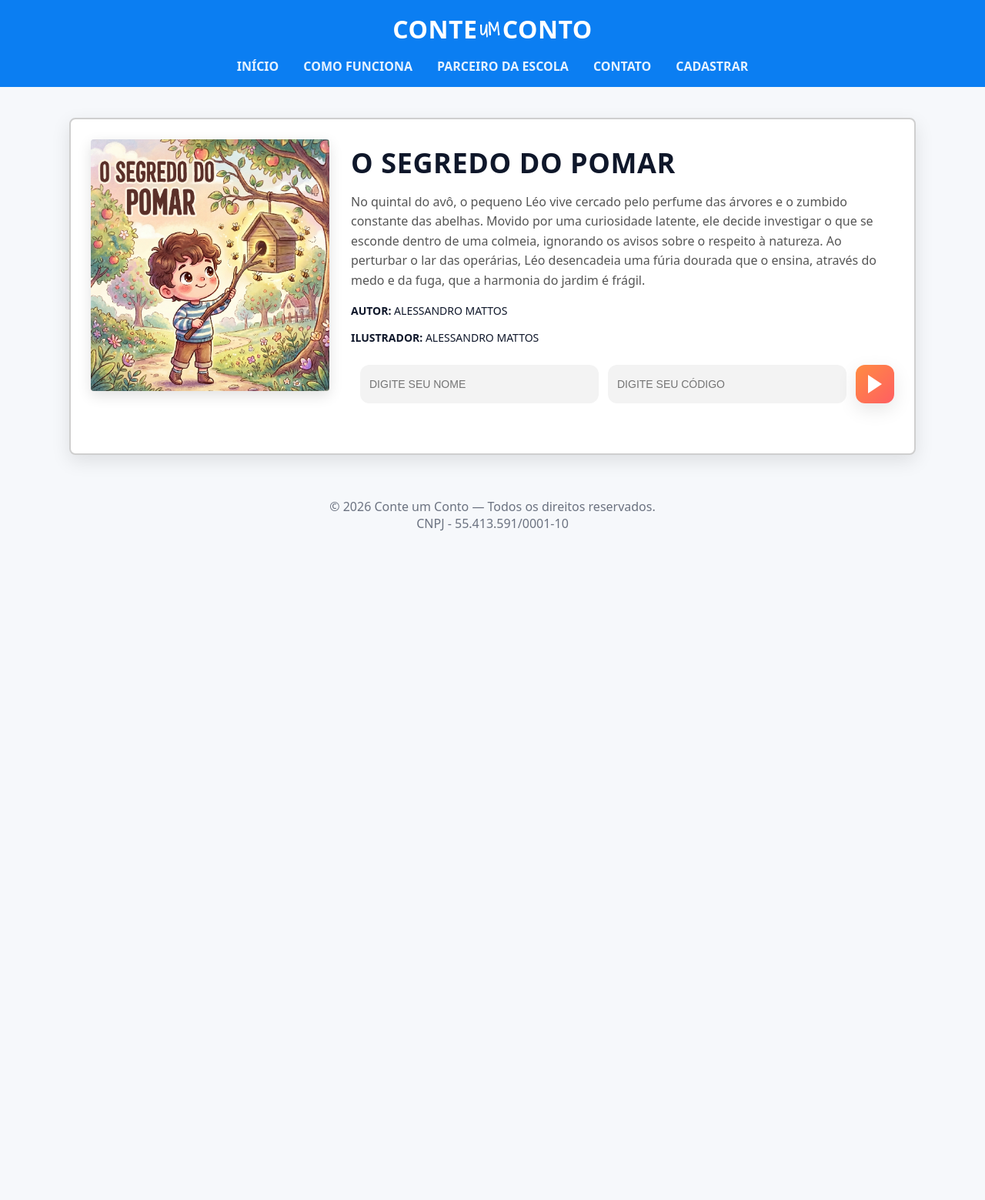
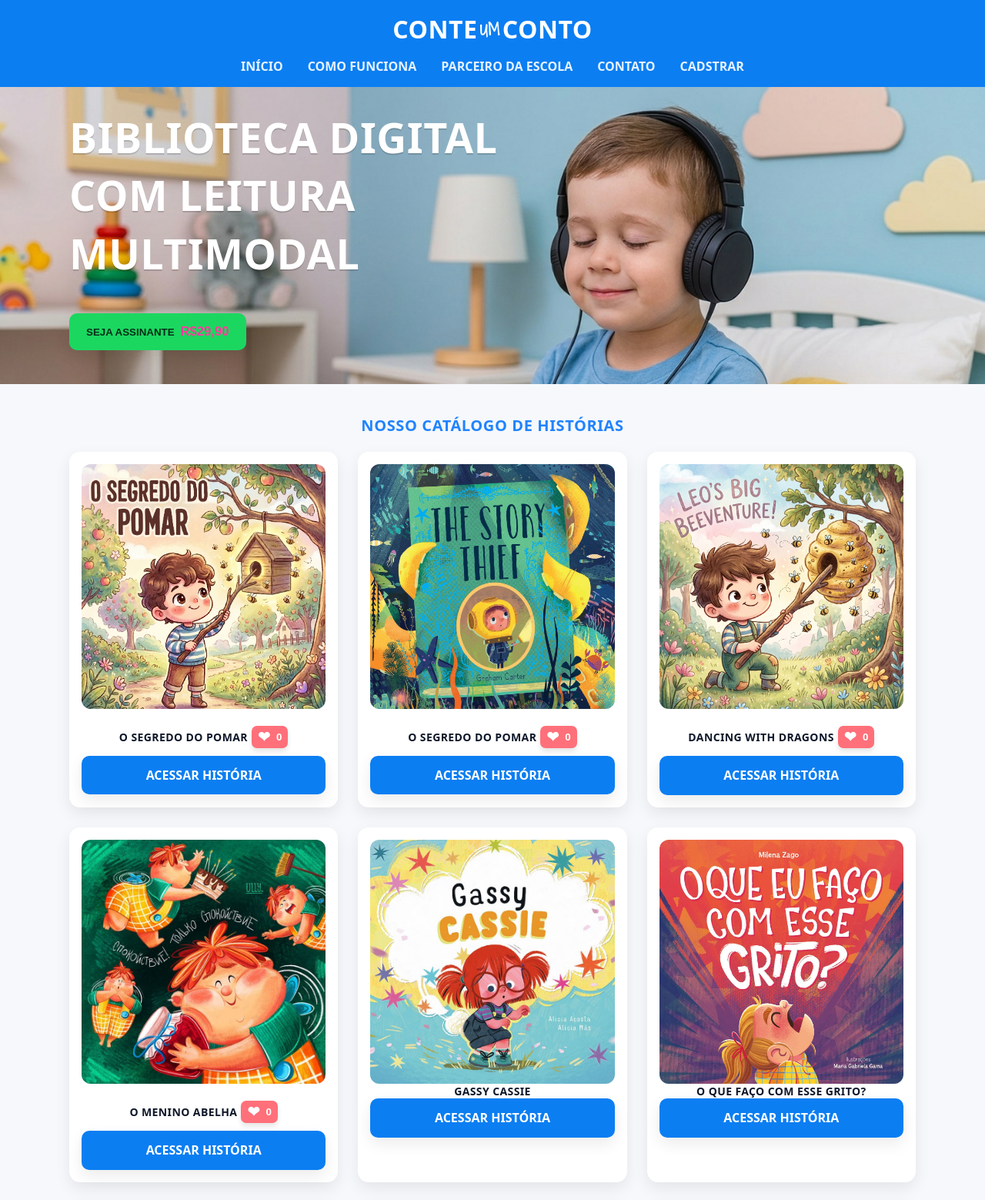
Before and after one commit to animattos/conteumconto, a plain HTML site: page index.html in a window 1280 px wide. Shown: the top 1559 px of the page at 77% size. Before the commit the page ends 800 px from the top, so only its background shows below. Drawn offline with Linux system fonts and the light colour scheme; files that its build step writes are made by us from their sources.

Commit message:
Add files via upload

```diff
--- a/index.html
+++ b/index.html
@@ -3,25 +3,20 @@
 <head>
   <meta charset="UTF-8" />
   <meta name="viewport" content="width=device-width, initial-scale=1.0"/>
+  <title>CONTE UM CONTO</title>
+  <link rel="stylesheet" href="styles.css"/>
+<script src="https://www.gstatic.com/firebasejs/8.10.1/firebase-app.js"></script>
+<script src="https://www.gstatic.com/firebasejs/8.10.1/firebase-database.js"></script>
 
-  <title>GARATUJAS — Lily’s Lostpurr</title>
-
-  <link rel="stylesheet" href="style.css"/>
+<script src="script.js" defer></script>
 
   <link rel="preconnect" href="https://fonts.googleapis.com">
-  <link rel="preconnect" href="https://fonts.gstatic.com" crossorigin>
-
-  <link href="https://fonts.googleapis.com/css2?family=Shadows+Into+Light&display=swap" rel="stylesheet">
-
-  <!-- FIREBASE -->
-  <script src="https://www.gstatic.com/firebasejs/9.0.0/firebase-app-compat.js"></script>
-  <script src="https://www.gstatic.com/firebasejs/9.0.0/firebase-database-compat.js"></script>
-
+<link rel="preconnect" href="https://fonts.gstatic.com" crossorigin>
+<link href="https://fonts.googleapis.com/css2?family=Shadows+Into+Light&display=swap" rel="stylesheet">
 </head>
-
 <body>
 
-  <!-- MODAL CADASTRO -->
+ <!-- MODAL CADASTRO -->
   <div id="modalCadastro" class="modal">
 
     <div class="modal-content">
@@ -53,186 +48,190 @@
     </div>
 
   </div>
+  <!-- HEADER -->
+  <header class="site-header">
+  <div class="topbar">
+    <div class="brand-wrapper">
+      <h1 class="brand">
+        <span class="palavra-grande">CONTE</span>
+        <span class="palavra-pequena fonte-diferente">UM</span>
+        <span class="palavra-grande">CONTO</span>
+      </h1>
+    </div>
+
+      <!-- Botão hamburger (aparece apenas no mobile) -->
+      <button class="hamburger" id="hamburger" aria-label="Abrir menu" aria-controls="primary-nav" aria-expanded="false">
+        <span></span><span></span><span></span>
+      </button>
+
+      <nav class="nav" id="primary-nav">
+        <a href="#inicio">INÍCIO</a>
+        <a href="#como-funciona">COMO FUNCIONA</a>
+        <a href="#parceiro">PARCEIRO DA ESCOLA</a>
+        <a href="#contato">CONTATO</a>
+        <a href="#" id="btn-validar">CADSTRAR</a>
+      </nav>
+    </div>
+  </header>
+
+  <!-- HERO -->
+  <section id="inicio" class="hero">
+    <div class="hero-inner">
+      <h2>BIBLIOTECA DIGITAL<br/>COM LEITURA<br/>MULTIMODAL</h2><br/>
+      <button id="cta" class="btn btn-cta">SEJA ASSINANTE <span class="price">R$29,90</span></button>
+    </div>
+  </section>
+
+  <!-- CATALOGO -->
+  <section class="catalogo" aria-labelledby="titulo-catalogo">
+    <h3 id="titulo-catalogo">NOSSO CATÁLOGO DE HISTÓRIAS</h3>
 
 
-  <!-- HEADER -->
-  <header class="site-header">
-
-    <div class="topbar">
-
-      <div class="brand-wrapper">
-
-        <h1 class="brand">
-          <span class="palavra-grande">CONTE</span>
-
-          <span class="palavra-pequena fonte-diferente">
-            UM
-          </span>
-
-          <span class="palavra-grande">CONTO</span>
-        </h1>
-
-      </div>
-
-      <!-- MENU MOBILE -->
-      <button
-        class="hamburger"
-        id="hamburger"
-        aria-label="Abrir menu"
-        aria-controls="primary-nav"
-        aria-expanded="false"
-      >
-        <span></span>
-        <span></span>
-        <span></span>
-      </button>
 
 
-      <!-- MENU -->
-      <nav class="nav" id="primary-nav">
+<!-- POMAR-->
 
-        <a href="../../index.html">INÍCIO</a>
+    <div class="grid">
+      <article class="card">
+        <img src="assets/lilys_lost_purr.jpg" alt="Lily's Lost Purr" /><br>
+        <div class="titulo-like-wrapper">
+    <h4>O Segredo do Pomar</h4>
+    <div class="like-container">
+      <button class="btn-like" id="like-btn-pomar">
+        <span class="heart-icon">❤</span>
+        <span id="like-count-pomar">0</span>
+      </button>
+    </div>
+  </div>
+ <a class="btn btn-primary" href="intro/osegredodopomar/index.html">ACESSAR HISTÓRIA</a>
+      </article>
 
-        <a href="#" class="menu-info">
-          COMO FUNCIONA
-        </a>
+<!-- FLORESTA-->
 
-        <a href="#" class="menu-info">
-          PARCEIRO DA ESCOLA
-        </a>
+  <article class="card">
+        <img src="assets/story_thief.jpg" alt="Uma surpresa na floresta" /><br>
+        <div class="titulo-like-wrapper">
+    <h4>O Segredo do Pomar</h4>
+    <div class="like-container">
+      <button class="btn-like" id="like-btn-floresta">
+        <span class="heart-icon">❤</span>
+        <span id="like-count-floresta">0</span>
+      </button>
+    </div>
+  </div>
+ <a class="btn btn-primary" href="intro/floresta.html">ACESSAR HISTÓRIA</a>
+      </article>
 
-        <a href="#" class="menu-info">
-          CONTATO
-        </a>
 
-        <a href="#" id="btn-validar">
-          CADASTRAR
-        </a>
+<!-- DRAGON-->
 
-      </nav>
+        <article class="card">
+        <img src="assets/mini_rabbit.jpg" alt="Dancing with Dragons" /><br>
+        <div class="titulo-like-wrapper">
+    <h4>DANCING WITH DRAGONS</h4>
+    <div class="like-container">
+      <button class="btn-like" id="like-btn-dragon">
+        <span class="heart-icon">❤</span>
+        <span id="like-count-dragon">0</span>
+      </button>
+    </div>
+  </div>
+        <a class="btn btn-primary" href="intro/dragons.html">ACESSAR HISTÓRIA</a>
+      </article>
+
+<!-- ABELHA-->
+
+
+<article class="card">
+        <img src="assets/menino_abelha.jpg" alt="O Menino Abelha" /><br>
+        <div class="titulo-like-wrapper">
+    <h4>O MENINO ABELHA</h4>
+    <div class="like-container">
+      <button class="btn-like" id="like-btn-abelha">
+        <span class="heart-icon">❤</span>
+        <span id="like-count-abelha">0</span>
+      </button>
+    </div>
+  </div>
+        <a class="btn btn-primary" href="intro/abelha.html">ACESSAR HISTÓRIA</a>
+      </article>
+
+
+<!-- CASSIE-->
+
+
+      <article class="card">
+        <img src="assets/gassy_cassie.jpg" alt="Gassy Cassie" />
+        <h4>GASSY CASSIE</h4>
+        <a class="btn btn-primary" href="gassy-cassie.html">ACESSAR HISTÓRIA</a>
+      </article>
+
+      <article class="card">
+        <img src="assets/grito.jpg" alt="O que eu faço com esse grito?" />
+        <h4>O QUE FAÇO COM ESSE GRITO?</h4>
+        <a class="btn btn-primary" href="intro/grito.html">ACESSAR HISTÓRIA</a>
+      </article>
+
+      <article class="card">
+        <img src="assets/mini_rabbit.jpg" alt="Mini Rabbit" />
+        <h4>MINI RABBIT</h4>
+        <a class="btn btn-primary" href="intro/rabbit.html">ACESSAR HISTÓRIA</a>
+      </article>
+
+      <article class="card">
+        <img src="assets/sara.jpg" alt="Os Cabelos de Sara" />
+        <h4>OS CABELOS DE SARA</h4>
+        <a class="btn btn-primary" href="intro/sara.html">ACESSAR HISTÓRIA</a>
+      </article>
+
+      <article class="card">
+        <img src="assets/some_days.jpg" alt="Some Days" />
+        <h4>SOME DAYS</h4>
+        <a class="btn btn-primary" href="intro/days.html">ACESSAR HISTÓRIA</a>
+      </article>
+
+      <article class="card">
+        <img src="assets/sara.jpg" alt="Os Cabelos de Sara" />
+        <h4>OS CABELOS DE SARA</h4>
+        <a class="btn btn-primary" href="intro/sara.html">ACESSAR HISTÓRIA</a>
+      </article>
+
+      <article class="card">
+        <img src="assets/some_days.jpg" alt="Some Days" />
+        <h4>SOME DAYS</h4>
+        <a class="btn btn-primary" href="intro/days.html">ACESSAR HISTÓRIA</a>
+      </article>
+
+      <article class="card">
+        <img src="assets/mini_rabbit.jpg" alt="Mini Rabbit" />
+        <h4>MINI RABBIT</h4>
+        <a class="btn btn-primary" href="intro/rabbit.html">ACESSAR HISTÓRIA</a>
+      </article>
+
 
     </div>
+    <nav id="pager" class="pager" aria-label="Paginação de histórias"></nav>
+  </section>
 
-  </header>
-
-
-  <!-- CONTEÚDO -->
-  <main class="wrap">
-
-    <section class="card">
-
-      <div class="cover-col">
-
-        <img
-          src="assets/lilys_lost_purr.jpg"
-          alt="Lily's Lost Purr"
-          class="cover"
-        />
-
-      </div>
-
-      <div class="content-col">
-
-        <h2 class="title">
-          O SEGREDO DO POMAR
-        </h2>
-
-        <p class="desc">
-          No quintal do avô, o pequeno Léo vive cercado pelo perfume das árvores e o zumbido constante das abelhas.
-          Movido por uma curiosidade latente, ele decide investigar o que se esconde dentro de uma colmeia, ignorando os avisos sobre o respeito à natureza.
-          Ao perturbar o lar das operárias, Léo desencadeia uma fúria dourada que o ensina, através do medo e da fuga, que a harmonia do jardim é frágil.
-        </p>
-
-        <p class="author">
-          <strong>AUTOR:</strong>
-          ALESSANDRO MATTOS
-        </p>
-        <p class="author">
-          <strong>ILUSTRADOR:</strong>
-          ALESSANDRO MATTOS
-        </p>
-
-
-        <!-- ACESSO -->
-        <div class="access-row">
-
-          <img
-
-          />
-
-          <input
-  id="loginNome"
-  type="text"
-  placeholder="DIGITE SEU NOME"
-  class="login-input"
-/>
-
-<input
-  id="loginCodigo"
-  type="password"
-  placeholder="DIGITE SEU CÓDIGO"
-  class="login-input"
-/>
-
-          <button
-            id="go"
-            class="btn btn-go"
-            aria-label="Confirmar código"
-          >
-            <span class="triangle" aria-hidden="true"></span>
-          </button>
-
-        </div>
-
-        <p
-          id="msg"
-          class="msg"
-          role="alert"
-          aria-live="polite"
-        ></p>
-
-      </div>
-
-    </section>
-
-  </main>
-
-
-  <!-- FOOTER -->
   <footer class="footer">
-
-    <p>
-      © <span id="year"></span>
-      Conte um Conto — Todos os direitos reservados.
-      <br>
-      CNPJ - 55.413.591/0001-10
-    </p>
-
+    <p>© <span id="year"></span> Conte um Conto — Todos os direitos reservados. <br>CNPJ - 55.413.591/0001-10
+</p>
   </footer>
 
-
-  <!-- MODAL INFO -->
-  <div id="modal-info" class="modal">
-
-    <div class="modal-content">
-
-      <span class="close-button">
-        &times;
-      </span>
-
-      <h2 id="modal-title">
-        Título
-      </h2>
-
-      <div id="modal-body"></div>
-
-    </div>
-
+  <script src="script.js"></script>
+  <script>
+    if (!/Android|iPhone|iPad|iPod/i.test(navigator.userAgent)) {
+        // Opcional: Redirecionar para uma página de erro externa
+        // window.location.href = "pagina-de-erro.html";
+    }
+</script>
+<div id="modal-info" class="modal">
+  <div class="modal-content">
+    <span class="close-button">&times;</span>
+    <h2 id="modal-title">Título</h2>
+    <div id="modal-body">
+      </div>
   </div>
-
-
-  <!-- SCRIPT -->
-  <script src="script.js"></script>
-
+</div>
 </body>
 </html>
```
